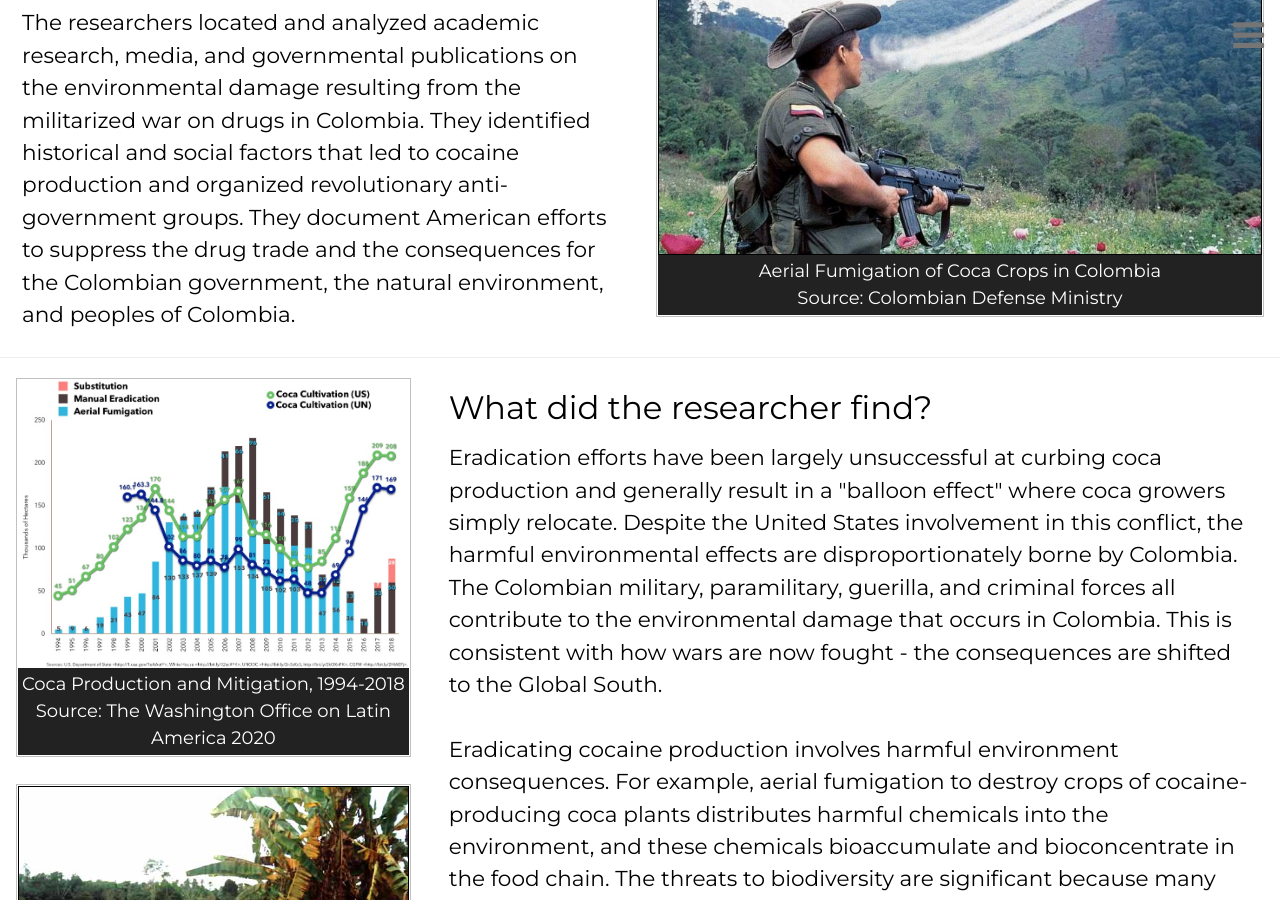
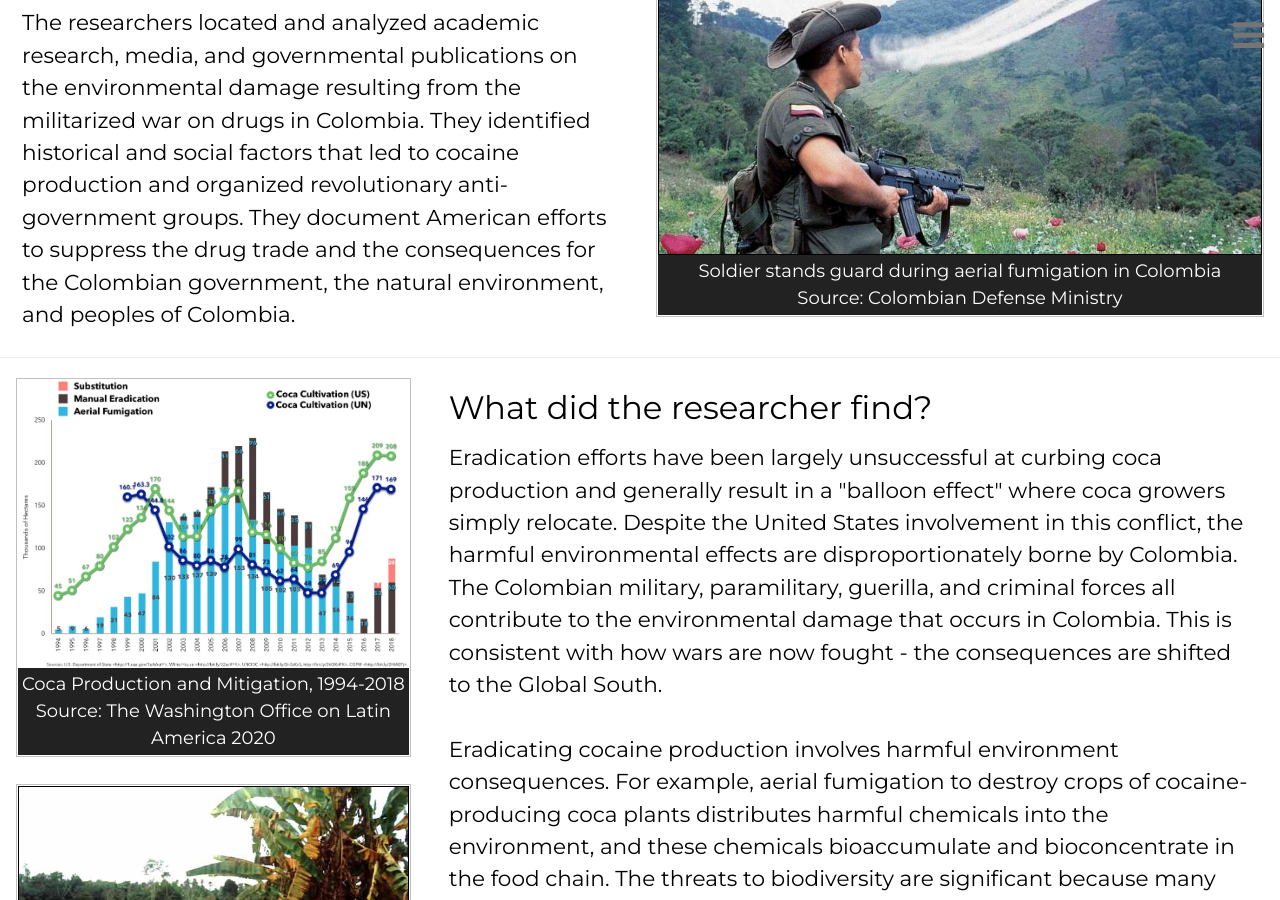
Before and after one commit to resilience1/resilience1.github.io, a Jekyll site: the page built from research/colombia.html, in a window 1280 px wide and 900 px high, scrolled down 1287 px. Built offline with Jekyll 4.4.1, drawn with Linux system fonts in a browser that asks for light colours; nearby versions of some CDN libraries.

Commit message:
Update colombia.html

```diff
--- a/research/colombia.html
+++ b/research/colombia.html
@@ -244,7 +244,7 @@ title: War on Drugs in Colombia | Michael Lengefeld
 			<figure class="item">
 			<img class="displayed" src="/img/fumigation_soldier.jpg" alt="Soldier stands guard during aerial fumigation in Colombia"
 			     style="width:100%; border:1px solid black">
-				<figcaption class="caption">Aerial Fumigation of Coca Crops in Colombia<br>
+				<figcaption class="caption">Soldier stands guard during aerial fumigation in Colombia<br>
 					Source: Colombian Defense Ministry
 				</figcaption>
 			</figure>
```
